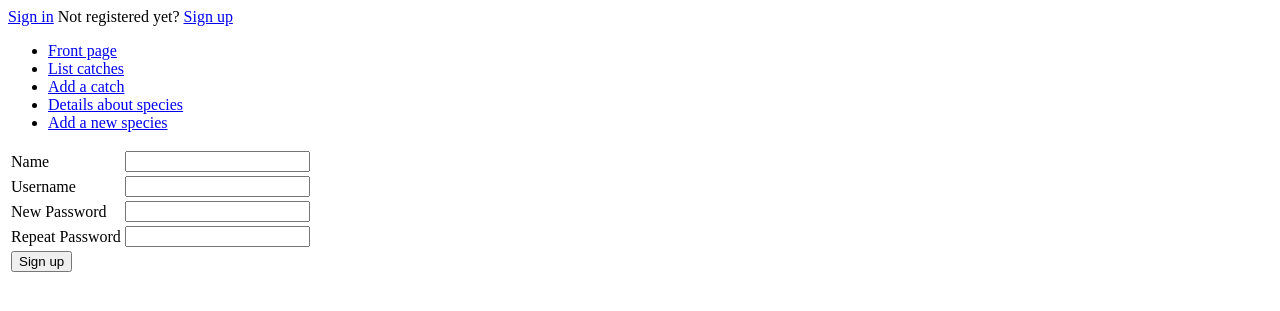
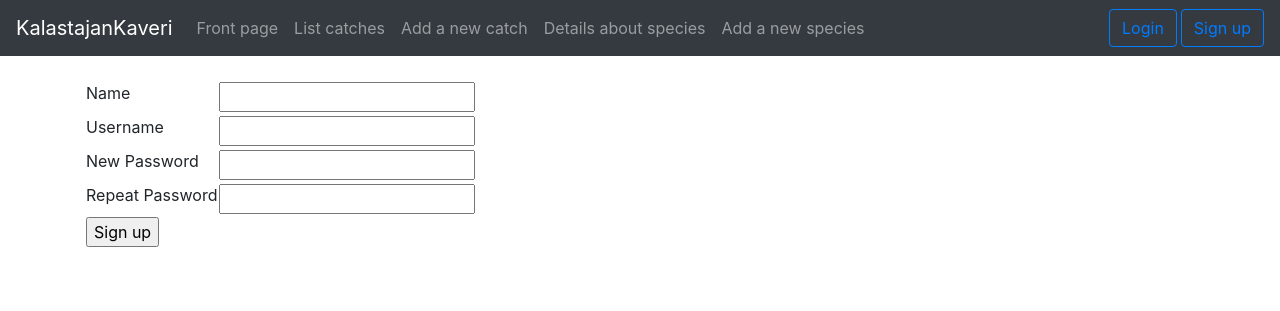
Before and after one commit to matiastamsi/KalastajanKaveri, a Flask app: page /auth/new/ in a window 1280 px wide. Shown: the top 311 px of the page. Run offline with Flask 2, Linux system fonts and the light colour scheme; some libraries are stand-ins or nearby versions.

Commit message:
App styled with Bootstrap.

```diff
--- a/application/templates/auth/new.html
+++ b/application/templates/auth/new.html
@@ -1,7 +1,7 @@
 {% extends "layout.html" %}
 
 {% block body %}
-{{ error }}
+
 <form method="POST" action="{{ url_for('auth_create') }}">
   <table>
     <tr>
--- a/application/templates/catches/change_or_delete.html
+++ b/application/templates/catches/change_or_delete.html
@@ -1,3 +1,5 @@
+{% extends "layout.html" %}
+
 {% block body %}
 <form method="POST" action="{{ url_for('catches_save') }}">
   <table>
--- a/application/templates/catches/new.html
+++ b/application/templates/catches/new.html
@@ -1,3 +1,5 @@
+{% extends "layout.html" %}
+
 {% block body %}
 <form method="POST" action="{{ url_for('catches_create') }}">
   <table>
--- a/application/templates/fish/change_or_delete.html
+++ b/application/templates/fish/change_or_delete.html
@@ -1,3 +1,5 @@
+{% extends "layout.html" %}
+
 {% block body %}
 <form method="POST" action="{{ url_for('fish_save') }}">
   <table>
--- a/application/templates/fish/new.html
+++ b/application/templates/fish/new.html
@@ -1,3 +1,5 @@
+{% extends "layout.html" %}
+
 {% block body %}
 <form method="POST" action="{{ url_for('fish_create') }}">
   <table>
--- a/application/templates/layout.html
+++ b/application/templates/layout.html
@@ -3,28 +3,57 @@
   <head>
     <meta charset="utf-8">
     <title>KalastajanKaveri</title>
+    <link rel="stylesheet" href="https://maxcdn.bootstrapcdn.com/bootstrap/4.0.0/css/bootstrap.min.css" integrity="sha384-Gn5384xqQ1aoWXA+058RXPxPg6fy4IWvTNh0E263XmFcJlSAwiGgFAW/dAiS6JXm" crossorigin="anonymous">
   </head>
 
   <body>
+
+      <nav class="navbar navbar-expand-md navbar-dark bg-dark mb-4">
+	<a class="navbar-brand" href="#">KalastajanKaveri</a>
+	<button class="navbar-toggler" type="button" data-toggle="collapse" data-target="#navbarCollapse" aria-controls="navbarCollapse" aria-expanded="false" aria-label="Toggle navigation">
+          <span class="navbar-toggler-icon"></span>
+	</button>
+	<div class="collapse navbar-collapse" id="navbarCollapse">
+          <ul class="navbar-nav mr-auto">
+            <li class="nav-item">
+              <a class="nav-link" href="{{ url_for('index') }} ">Front page</a>
+            </li>
+            <li class="nav-item">
+              <a class="nav-link" href="{{ url_for('catches_index') }} ">List catches</a>
+            </li>
+            <li class="nav-item">
+              <a class="nav-link" href="{{ url_for('catches_form') }} ">Add a new catch</a>
+            </li>
+            <li class="nav-item">
+              <a class="nav-link" href="{{ url_for('fish_index') }} ">Details about species</a>
+            </li>
+            <li class="nav-item">
+              <a class="nav-link" href="{{ url_for('fish_form') }} ">Add a new species</a>
+            </li>
+          </ul>
+          <div class="form-inline mt-2 mt-md-0">
 	    {% if current_user.is_authenticated %}
-      <p>
-	Signed in as {{ current_user.name }}. <a href="{{ url_for('auth_logout') }}">Sign out</a>
-      </p>
+	    <a href="{{ url_for('auth_logout') }}">Hello {{ current_user.name }} -- Logout</a>
 	    {% else %}
-      <a href="{{ url_for('auth_login') }}">Sign in</a> Not registered yet? <a href="{{ url_for('auth_form') }}">Sign up</a>
+	    <a class="btn btn-outline-primary mr-1" href="{{ url_for('auth_login') }}">Login</a>
+            <a class="btn btn-outline-primary"
+href="{{ url_for('auth_form') }}">Sign up</a>
 	    {% endif %}
+          </div>
+	</div>
+      </nav>
 
-      <ul>
-        <li><a href="{{ url_for('index') }}">Front page</a></li>
-	<li><a href="{{ url_for('catches_index') }}">List catches</a></li>
-	<li><a href="{{ url_for('catches_form') }}">Add a catch</a></li>
-        <li><a href="{{ url_for('fish_index') }}">Details about species</a></li>
-        <li><a href="{{ url_for('fish_form') }}">Add a new species</a></li>
-      </ul>
+
+      <main role="main" class="container">
 	{% block body %}
 	<p>
 	  Content.
 	</p>
 	{% endblock %}
+      </main>
+
+    <script src="https://code.jquery.com/jquery-3.2.1.slim.min.js" integrity="sha384-KJ3o2DKtIkvYIK3UENzmM7KCkRr/rE9/Qpg6aAZGJwFDMVNA/GpGFF93hXpG5KkN" crossorigin="anonymous"></script>
+    <script src="https://cdnjs.cloudflare.com/ajax/libs/popper.js/1.12.9/umd/popper.min.js" integrity="sha384-ApNbgh9B+Y1QKtv3Rn7W3mgPxhU9K/ScQsAP7hUibX39j7fakFPskvXusvfa0b4Q" crossorigin="anonymous"></script>
+    <script src="https://maxcdn.bootstrapcdn.com/bootstrap/4.0.0/js/bootstrap.min.js" integrity="sha384-JZR6Spejh4U02d8jOt6vLEHfe/JQGiRRSQQxSfFWpi1MquVdAyjUar5+76PVCmYl" crossorigin="anonymous"></script>
   </body>
 </html>
```
Lines whose indentation alone changed are shown as unchanged.
